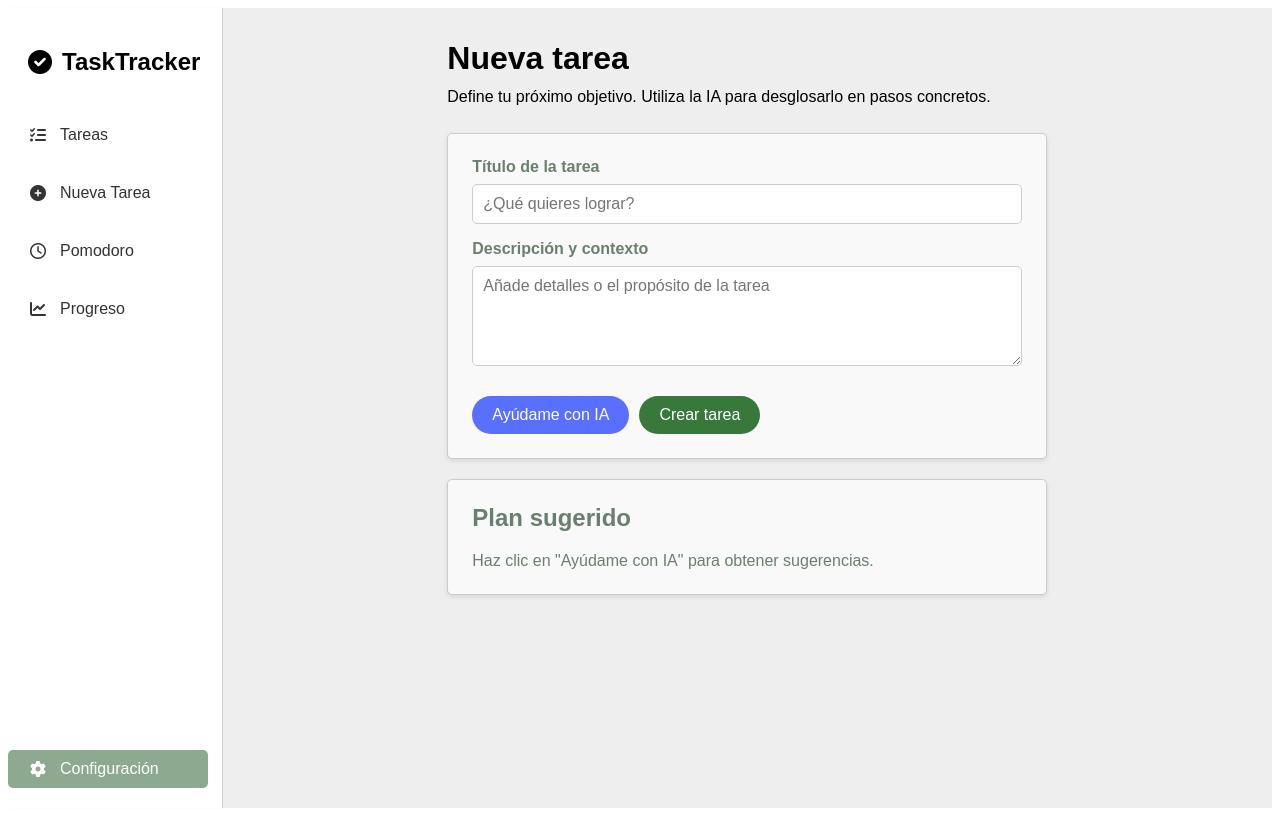
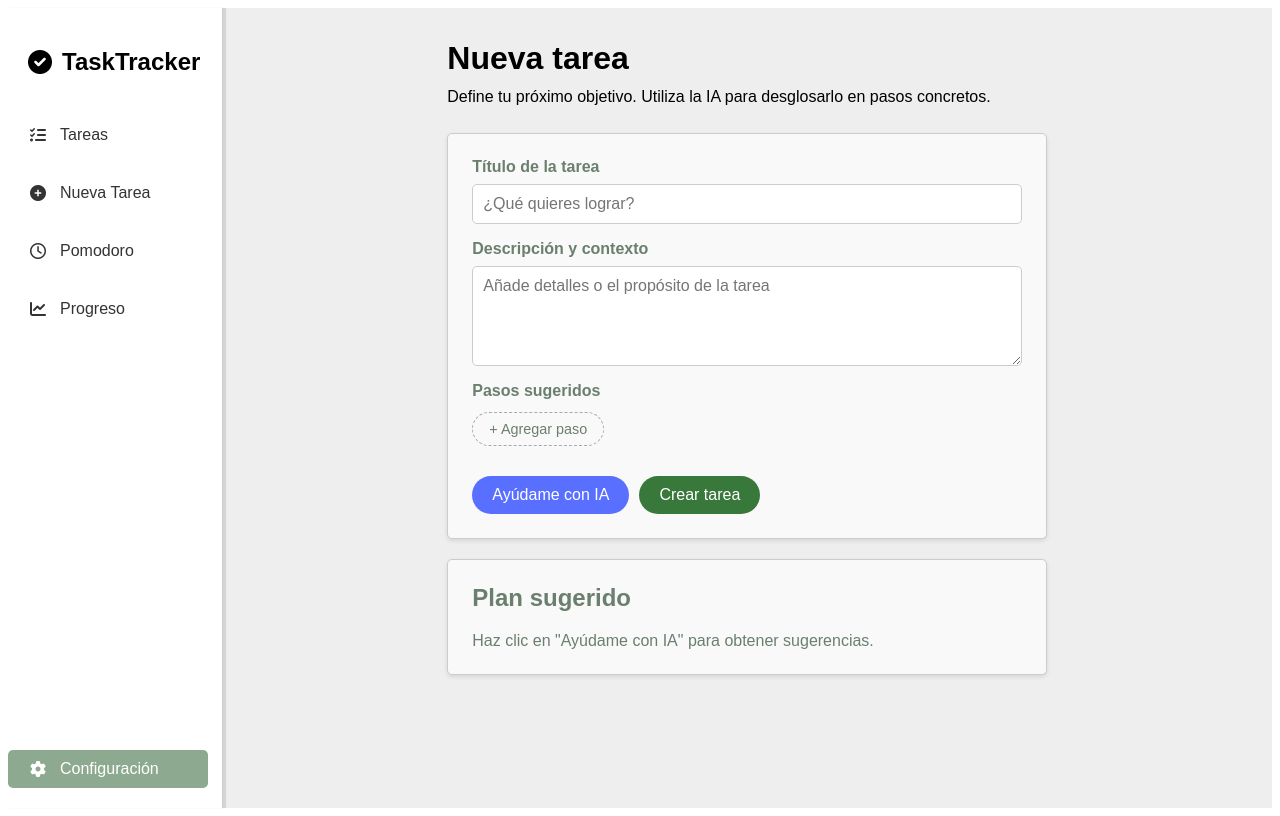
Before and after one commit to AlexSFCodes/Activity-Tracker, a React (Vite) app: page / in a window 1280 px wide. Built offline with nearby package versions, Linux system fonts and the light colour scheme.

Commit message:
Se añadio funcion en NewTaskPage para añadir pasos

```diff
--- a/src/Components/Sidebar/Sidebar.css
+++ b/src/Components/Sidebar/Sidebar.css
@@ -1,6 +1,9 @@
 /*Colores   #8DAA91*/
 .sidebar{
     width: 260px;
+    height: 100vh;
+    position: sticky;
+    top: 0;
     border-right: 1px solid #ccc;
     box-shadow: 3px 0px 1px rgba(0, 0, 0, 0.1);
     display: flex;
--- a/src/pages/NuevaTarea/NewTaskPage.css
+++ b/src/pages/NuevaTarea/NewTaskPage.css
@@ -169,6 +169,62 @@
 
 
 /* ==============================
+   Pasos sugeridos
+   ============================== */
+
+.pasos-container {
+    display: flex;
+    flex-direction: column;
+    gap: 12px;
+}
+
+.paso-input {
+    width: 100%;
+}
+
+.btn-paso {
+    align-self: flex-start;
+    background-color: transparent;
+    border: 1px dashed #aaa;
+    color: #6b7f6e;
+    font-size: 0.9em;
+    padding: 8px 16px;
+    margin-top: 4px;
+}
+
+.btn-paso:hover {
+    background-color: #e8f0e9;
+    color: #39783b;
+    border-color: #8DAA91;
+}
+
+.paso-item {
+    display: flex;
+    align-items: center;
+    gap: 8px;
+}
+
+.paso-item .paso-input {
+    flex: 1;
+}
+
+.btn-eliminar-paso {
+    background: none;
+    border: none;
+    color: #e57373;
+    font-size: 1.5em;
+    cursor: pointer;
+    padding: 0 8px;
+    line-height: 1;
+    transition: transform 0.2s ease;
+}
+
+.btn-eliminar-paso:hover {
+    transform: scale(1.2);
+    color: #d32f2f;
+}
+
+/* ==============================
    Accesibilidad
    ============================== */
 
--- a/src/pages/NuevaTarea/NewTaskPage.tsx
+++ b/src/pages/NuevaTarea/NewTaskPage.tsx
@@ -6,6 +6,15 @@ export default function NewTaskPage() {
     const [descripcion, setDescripcion] = useState("");
     const [enviando, setEnviando] = useState(false);
     const [error, setError] = useState<string | null>(null);
+
+    //crear los pasos
+    const [pasos, setPasos] = useState<number[]>([]);
+    function agregarPaso() {
+        setPasos([...pasos, Date.now()]);
+    }
+    function eliminarPaso(id: number) {
+        setPasos(pasos.filter(p => p !== id));
+    }
 
     const handleSubmit = async (e: React.FormEvent<HTMLFormElement>) => {
         e.preventDefault(); // evita que el form recargue la página
@@ -82,6 +91,23 @@ export default function NewTaskPage() {
                         />
                     </div>
 
+                    <div className="form-group">
+                        <label htmlFor="pasos">Pasos sugeridos</label>
+                        <div id="pasos" className="pasos-container">
+                            {pasos.map((p) => (
+                                <div key={p} className="paso-item">
+                                    <input className="form-input paso-input" type="text" placeholder="Ej: Investigar sobre el tema" />
+                                    <button type="button" className="btn-eliminar-paso" onClick={() => eliminarPaso(p)} title="Eliminar paso">
+                                        &times;
+                                    </button>
+                                </div>
+                            ))}
+                            <button className="btn btn-paso" type="button" onClick={agregarPaso}>
+                                + Agregar paso
+                            </button>
+                        </div>
+                    </div>
+
                     {error && <p className="form-error">  {error}</p>}
 
                     <div className="form-actions">
--- a/src/types/electron.d.ts
+++ b/src/types/electron.d.ts
@@ -28,6 +28,9 @@ declare global {
         descripcion: string
       ) => Promise<{ id: number }>;
       sesionesTarea: (tarea_id: number) => Promise<Sesion[]>;
+
+      borrarTarea: (tareaId: number) => Promise<void>;
+      actualizarTiempoSesion: (sesionId: number, tiempo: number) => Promise<{ id: number }>;
     };
   }
 }
```
Also changed, not shown: electron/db.ts (+10 -0 lines), electron/main.ts (+27 -12 lines), electron/preload.cts.
